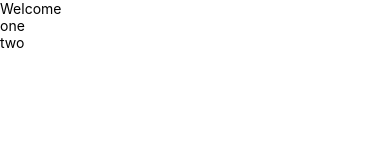
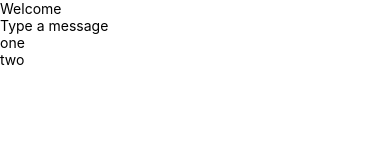
Before and after one commit to markspanbroek/react-native-tdd-example, a React Native app: screen / in a window 390 px wide. Shown: the top 160 px of the page. Built offline with nearby package versions, Linux system fonts and the light colour scheme.

Commit message:
Input field for messages

```diff
--- a/App.js
+++ b/App.js
@@ -1,9 +1,10 @@
 import React from 'react';
-import { Text, SafeAreaView } from 'react-native'
+import { Text, SafeAreaView, TextInput } from 'react-native'
 
 const App = ({ messages = ["one", "two"] } = {}) =>(
   <SafeAreaView>
     <Text>Welcome</Text>
+    <TextInput placeholder="Type a message" />
     { messages.map((message,index) =>
       <Text key={index}>{message}</Text>
     )}
```
Also changed, not shown: 1 other file (tests, documents, lock files or other folders).
